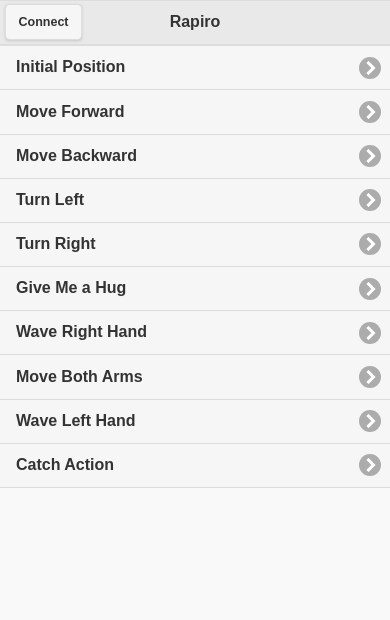
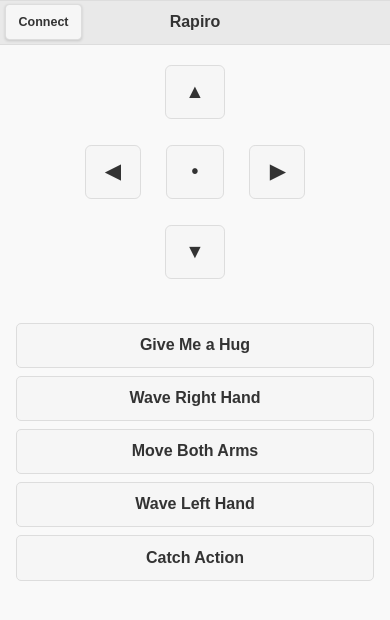
Before and after one commit to sunnycyk/RapiroBLE, a website: page www/index.html in a window 390 px wide. Drawn offline with Linux system fonts and the light colour scheme; some packages are replaced by stand-ins of ours.

Commit message:
Changed layout of controls page.

```diff
--- a/www/index.html
+++ b/www/index.html
@@ -2,9 +2,61 @@
 <html>
     <head>
         <title>Rapiro Controller</title>
-        <meta name="viewport" content="width=device-width, initial-scale=1">
+        <meta name="viewport" content="width=device-width, initial-scale=1,
+            user-scalable=no, minimum-scale=1.0, maximum-scale=1.0">
         <link rel="stylesheet" href="app/components/jquery-mobile-bower/css/jquery.mobile-1.4.2.css">
         <link rel="stylesheet" href="app/components/jquery-mobile-bower/css/jquery.mobile.theme-1.4.2.css">
+        <style>
+
+            body {
+                -webkit-touch-callout: none;
+                -webkit-user-select: none;
+                -khtml-user-select: none;
+                -moz-user-select: none;
+                -ms-user-select: none;
+                user-select: none;
+                -webkit-tap-highlight-color: rgba(0,0,0,0);
+            }
+
+            #directionControls {
+                box-sizing: border-box;
+
+                float: left;
+
+                padding: 1em;
+
+                font-size: 5vmin;
+                text-align: center;
+            }
+
+            #directionControls button {
+                display: inline-block;
+                width: auto;
+                margin: 0;
+            }
+
+            #directionControls button, #gestureControls button {
+                -moz-box-shadow: none;
+                -webkit-box-shadow: none;
+                box-shadow: none;
+            }
+
+            #gestureControls {
+                box-sizing: border-box;
+
+                float: right;
+
+                padding: 1em;
+
+                text-align: right;
+            }
+
+            @media screen and (orientation: portrait) {
+                #directionControls, #gestureControls { width: 100%; }
+                #gestureControls { text-align: center; }
+                #gestureControls button { display: block; }
+            }
+        </style>
     </head>
     <body>
         <div data-role="page" id="control">
@@ -15,21 +67,33 @@
                 <h1>Rapiro</h1>
             </div><!-- /header -->
 
-            <div data-role="content">
-                <ul data-role="listview">
-                    <li><a href="#" onclick="app.command(0)">Initial Position</a></li>
-                    <li><a href="#" onclick="app.command(1)">Move Forward</a></li>
-                    <li><a href="#" onclick="app.command(2)">Move Backward</a></li>
-                    <li><a href="#" onclick="app.command(3)">Turn Left</a></li>
-                    <li><a href="#" onclick="app.command(4)">Turn Right</a></li>
-                    <li><a href="#" onclick="app.command(5)">Give Me a Hug</a></li>
-                    <li><a href="#" onclick="app.command(6)">Wave Right Hand</a></li>
-                    <li><a href="#" onclick="app.command(7)">Move Both Arms</a></li>
-                    <li><a href="#" onclick="app.command(8)">Wave Left Hand</a></li>
-                    <li><a href="#" onclick="app.command(9)">Catch Action</a></li>
-                </ul>
-            </div><!-- /content -->
+            <div id="directionControls">
 
+                <button onclick="app.command(1)">&#9650;</button><br /><br /><!-- forward -->
+
+                <button onclick="app.command(3)">&#9664;</button><!-- left -->
+
+                <button onclick="app.command(0)" style="margin:0 1em;">&nbsp;&#8226;&nbsp;</button>
+
+                <button onclick="app.command(4)">&#9654;</button><br /><br /><!-- right -->
+
+                <button onclick="app.command(2)">&#9660;</button><!-- backward -->
+
+            </div>
+
+            <div id="gestureControls">
+
+                <button onclick="app.command(5)">Give Me a Hug</button>
+
+                <button onclick="app.command(6)">Wave Right Hand</button>
+
+                <button onclick="app.command(7)">Move Both Arms</button>
+
+                <button onclick="app.command(8)">Wave Left Hand</button>
+
+                <button onclick="app.command(9)">Catch Action</button>
+
+            </div>
 
         </div><!-- /page -->
 
```
